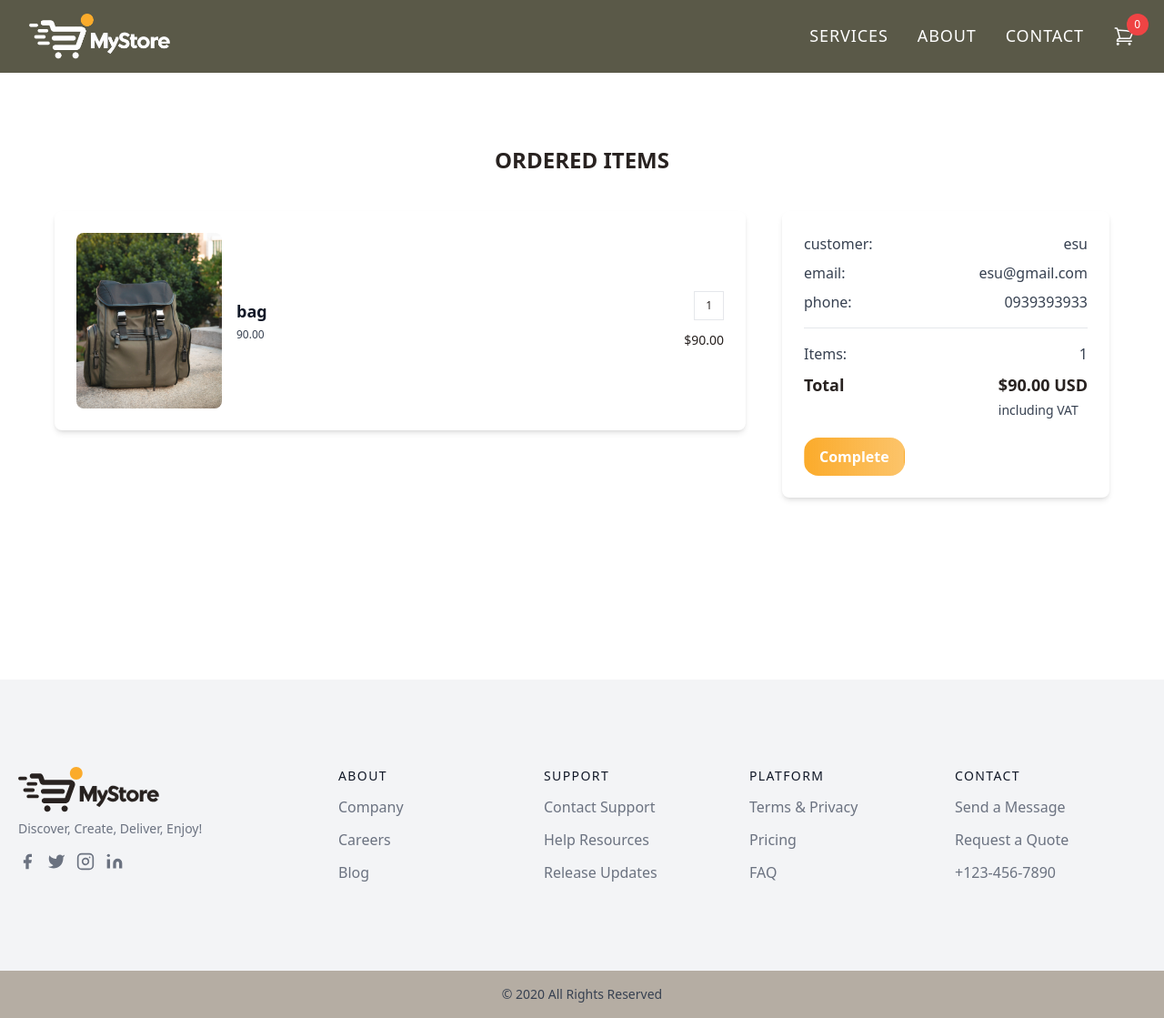
After one commit to Esayas188/E-commerce, a Django app: page /orderdetail/6/ in a window 1280 px wide. The commit adds this page. Shown: the whole page at 91% size. Run offline with Django 4.2, Linux system fonts and the light colour scheme; a user stored in the database is signed in; data comes from the database, SQL or seed files in the repository; both versions use the stored data as it was after the commit; some libraries are stand-ins or nearby versions.

Commit message:
feat:add admin dashboard and routes

```diff
--- a/store/models.py
+++ b/store/models.py
@@ -12,6 +12,8 @@ class Customer(models.Model):
 
 	def __str__(self):
 		return self.name
+class Categories(models.Model):
+	pass
 
 
 class Product(models.Model):
--- a/store/templates/Home.html
+++ b/store/templates/Home.html
@@ -13,7 +13,7 @@
                             <div class='max-w-[1700px] w-full mx-auto '>
                               <div class=' space-y-6 flex justify-end '>
 
-                                  <a target='_blank' href="{% url 'dashboard' %}" class='group font-medium tracking-wide select-none text-base relative inline-flex items-center justify-center cursor-pointer h-12 border-2 border-solid py-0 px-6 rounded-md overflow-hidden z-10 transition-all duration-300 ease-in-out outline-0 bg-[#fbab2b] text-white border-[#fbab2b] hover:text-[#fbab2b] focus:text-[#fbab2b]'>
+                                  <a  href="{% url 'dashboard' %}" class='group font-medium tracking-wide select-none text-base relative inline-flex items-center justify-center cursor-pointer h-12 border-2 border-solid py-0 px-6 rounded-md overflow-hidden z-10 transition-all duration-300 ease-in-out outline-0 bg-[#fbab2b] text-white border-[#fbab2b] hover:text-[#fbab2b] focus:text-[#fbab2b]'>
                                       <strong class='font-medium uppercase'>orders</strong>
                                       <svg class="ml-1 rotate-180 fill-white group-hover:fill-[#fbab2b]" width="27" height="27" viewBox="0 0 27 27" fill="none" xmlns="http://www.w3.org/2000/svg">
                                           <path opacity="0.4"
--- a/store/templates/navbar.html
+++ b/store/templates/navbar.html
@@ -25,7 +25,7 @@
                     <div class="  flex justify-center items-center ">
                         <a class="relative py-2" href="{% url 'cart' %}">
                             <div class="top-[-5px] absolute left-[15px]">
-                                <p class="flex h-2 w-2 items-center justify-center rounded-full bg-red-500 p-3 text-xs text-white">{{order.get_cart_items}}</p>
+                                <p class="flex h-2 w-2 items-center justify-center rounded-full bg-red-500 p-3 text-xs text-white">{{order.get_cart_items|default:"0"}}</p>
                             </div>
                             <svg xmlns="http://www.w3.org/2000/svg" fill="none" viewBox="0 0 24 24" stroke-width="1.5" stroke="currentColor" class="file:  h-6 w-6">
                                 <path stroke-linecap="round" stroke-linejoin="round" d="M2.25 3h1.386c.51 0 .955.343 1.087.835l.383 1.437M7.5 14.25a3 3 0 00-3 3h15.75m-12.75-3h11.218c1.121-2.3 2.1-4.684 2.924-7.138a60.114 60.114 0 00-16.536-1.84M7.5 14.25L5.106 5.272M6 20.25a.75.75 0 11-1.5 0 .75.75 0 011.5 0zm12.75 0a.75.75 0 11-1.5 0 .75.75 0 011.5 0z" />
--- /dev/null
+++ b/store/templates/orderdetail.html
@@ -0,0 +1,83 @@
+{% extends "base.html" %}
+{% load static %}
+
+
+{% block content %}
+    <div>
+        <div class=" pt-20">
+        <h1 class="mb-10 text-center text-2xl font-bold uppercase">ordered Items</h1>
+        {% if items %}
+        <div class=" justify-center grid grid-cols-3  md:px-[60px] gap-10 ">
+            <div class=" flex flex-col col-span-2 ">
+                {% for item in items %}
+                    <div class=" rounded-lg mb-6 bg-white p-6 shadow-md flex items-center justify-between ">
+                        <div class="flex justify-center items-center  gap-4">
+                            <img src="{{item.product.imageURL}}" alt="product-image" class="w-full rounded-lg sm:w-40" />
+                            <div class="mt-5 sm:mt-0">
+                                <h2 class="text-lg font-bold text-gray-900">{{item.product.name}}</h2>
+                                <p class="mt-1 text-xs text-gray-700">{{item.product.price|floatformat:2}}</p>
+                            </div>
+                        </div>
+                        <div class="flex flex-col justify-center items-end gap-3">
+                                <div class="flex items-center border-gray-100">
+                                <span class="py-[7px] px-3 border bg-white text-center text-xs outline-none">{{item.quantity}}</span>
+                                </div>
+                                <div class="flex items-center space-x-4">
+                                <p class="text-sm">${{item.product.price|floatformat:2}}</p>
+
+                                </div>
+                        </div>
+                    </div>
+
+            {% endfor %}
+            </div>
+
+
+            <!-- Sub total -->
+            <div class="h-full    col-span-1 ">
+                <div class=" bg-white p-6 shadow-md rounded-lg">
+                    <div class="mb-2 flex justify-between">
+                        <p class="text-gray-700">customer:</p>
+                        <p class="text-gray-700">{{customer.name}}</p>
+                    </div>
+                    <div class="mb-2 flex justify-between">
+                        <p class="text-gray-700">email:</p>
+                        <p class="text-gray-700">{{customer.email}}</p>
+                    </div>
+                    <div class="mb-2 flex justify-between">
+                        <p class="text-gray-700">phone:</p>
+                        <p class="text-gray-700">{{customer.phone}}</p>
+                    </div>
+
+
+                    <hr class="my-4" />
+                    <div class="mb-2 flex justify-between">
+                        <p class="text-gray-700">Items:</p>
+                        <p class="text-gray-700">{{dashboardorder.get_cart_items}}</p>
+                    </div>
+                    <div class="flex justify-between">
+                        <p class="text-lg font-bold">Total</p>
+                        <div class="">
+                        <p class="mb-1 text-lg font-bold"> ${{dashboardorder.get_cart_total|floatformat:2}} USD</p>
+                        <p class="text-sm text-gray-700">including VAT</p>
+                        </div>
+                    </div>
+                    <a href="#" class="inline-block text-white font-bold py-2 px-4 mt-[20px] rounded-2xl bg-gradient-to-r from-[#fbab2b] to-[rgba(251,171,43,0.7)] border border-transparent transform hover:scale-110 hover:border-white transition-transform duration-3000 ease-in-out">
+                        Complete
+                    </a>
+
+
+                </div>
+            </div>
+        </div>
+
+        {% else %}
+        <div>
+            <p>oops there is no item</p>
+        </div>
+
+        {% endif %}
+
+        </div>
+    </div>
+{% endblock content %}
--- a/store/urls.py
+++ b/store/urls.py
@@ -23,6 +23,8 @@ urlpatterns = [
     path('',views.Home,name='home'),
 	path('store', views.store, name="store"),
 	path('dashboard/', views.dashboard, name="dashboard"),
+	path('orderdetail/<int:id>/', views.orderdetail, name="orderdetail"),
+
 	path('cart/', views.cart, name="cart"),
 	path('checkout/', views.checkout, name="checkout"),
 	path('update_item/', views.updateItem, name="update_item"),
--- a/store/utils.py
+++ b/store/utils.py
@@ -65,7 +65,7 @@ def guestOrder(request,name,email,phone):
 			email=email,
 			)
 	customer.name = name
-	customer.name = phone
+	customer.phone = phone
 	customer.save()
 
 	order = Order.objects.create(
--- a/store/views.py
+++ b/store/views.py
@@ -83,6 +83,15 @@ def dashboard(request):
 	orders = Order.objects.filter(complete=True)
 	context = {'orders':orders}
 	return render(request,'dashboard.html',context)
+@superuser_required(login_url='home')
+def orderdetail(request,id):
+	order = Order.objects.get(complete=True,id=id)
+	customer = order.customer
+	items = order.orderitem_set.all()
+	cartItems = order.get_cart_items
+	context = {'dashboardorder':order,'items':items,'cartItems':cartItems,'customer':customer}
+	return render(request,'orderdetail.html',context)
+
 def updateItem(request):
 	data = json.loads(request.body)
 
@@ -153,7 +162,7 @@ def processOrder(request):
 		print('response url:',checkout_url)
 		if request.user.is_authenticated:
 			customer = request.user.customer
-			customer.name = phone
+			customer.phone = phone
 			customer.save()
 			order, created = Order.objects.get_or_create(customer=customer, complete=False)
 		else:
--- a/theme/static/css/dist/styles.css
+++ b/theme/static/css/dist/styles.css
@@ -32,11 +32,9 @@
 4. Use the user's configured `sans` font-family by default.
 5. Use the user's configured `sans` font-feature-settings by default.
 6. Use the user's configured `sans` font-variation-settings by default.
-7. Disable tap highlights on iOS
-*/
-
-html,
-:host {
+*/
+
+html {
   line-height: 1.5;
   /* 1 */
   -webkit-text-size-adjust: 100%;
@@ -46,14 +44,12 @@ html,
   -o-tab-size: 4;
      tab-size: 4;
   /* 3 */
-  font-family: ui-sans-serif, system-ui, sans-serif, "Apple Color Emoji", "Segoe UI Emoji", "Segoe UI Symbol", "Noto Color Emoji";
+  font-family: ui-sans-serif, system-ui, -apple-system, BlinkMacSystemFont, "Segoe UI", Roboto, "Helvetica Neue", Arial, "Noto Sans", sans-serif, "Apple Color Emoji", "Segoe UI Emoji", "Segoe UI Symbol", "Noto Color Emoji";
   /* 4 */
   font-feature-settings: normal;
   /* 5 */
   font-variation-settings: normal;
   /* 6 */
-  -webkit-tap-highlight-color: transparent;
-  /* 7 */
 }
 
 /*
@@ -999,26 +999,14 @@ select {
   margin-top: 2rem;
 }
 
+.mt-\[200px\] {
+  margin-top: 200px;
+}
+
 .mt-\[20px\] {
   margin-top: 20px;
 }
 
-.ml-1 {
-  margin-left: 0.25rem;
-}
-
-.mr-2 {
-  margin-right: 0.5rem;
-}
-
-.mt-14 {
-  margin-top: 3.5rem;
-}
-
-.mt-\[200px\] {
-  margin-top: 200px;
-}
-
 .block {
   display: block;
 }
@@ -1950,12 +1849,6 @@ select {
 .shadow-md {
   --tw-shadow: 0 4px 6px -1px rgb(0 0 0 / 0.1), 0 2px 4px -2px rgb(0 0 0 / 0.1);
   --tw-shadow-colored: 0 4px 6px -1px var(--tw-shadow-color), 0 2px 4px -2px var(--tw-shadow-color);
-  box-shadow: var(--tw-ring-offset-shadow, 0 0 #0000), var(--tw-ring-shadow, 0 0 #0000), var(--tw-shadow);
-}
-
-.shadow-xl {
-  --tw-shadow: 0 20px 25px -5px rgb(0 0 0 / 0.1), 0 8px 10px -6px rgb(0 0 0 / 0.1);
-  --tw-shadow-colored: 0 20px 25px -5px var(--tw-shadow-color), 0 8px 10px -6px var(--tw-shadow-color);
   box-shadow: var(--tw-ring-offset-shadow, 0 0 #0000), var(--tw-ring-shadow, 0 0 #0000), var(--tw-shadow);
 }
 
```
Also changed, not shown: other parts of theme/static/css/dist/styles.css (+103 -188 lines), store/templates/dashboard.html (+8 -3 lines), db.sqlite3.
